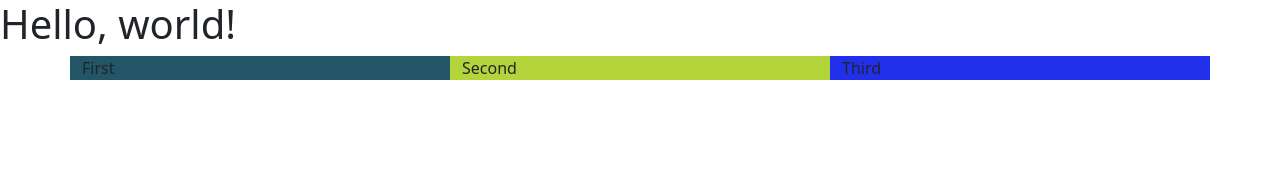
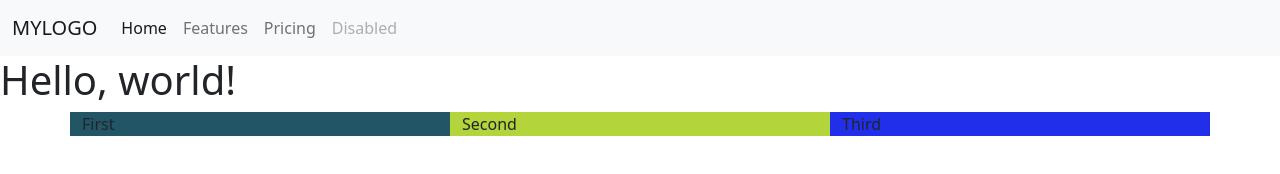
Before and after one commit to NatashaDashkovska/bootstrap, a plain HTML site: page index.html in a window 1280 px wide. Drawn offline with nearby package versions, Linux system fonts and the light colour scheme.

Commit message:
navigation

```diff
--- a/index.html
+++ b/index.html
@@ -10,8 +10,34 @@
 </head>
 
 <body>
+    <nav class="navbar navbar-expand-lg bg-light">
+        <div class="container-fluid">
+            <a class="navbar-brand" href="#">MYLOGO</a>
+            <button class="navbar-toggler" type="button" data-bs-toggle="collapse" data-bs-target="#navbarNav"
+                aria-controls="navbarNav" aria-expanded="false" aria-label="Toggle navigation">
+                <span class="navbar-toggler-icon"></span>
+            </button>
+            <div class="collapse navbar-collapse" id="navbarNav">
+                <ul class="navbar-nav">
+                    <li class="nav-item">
+                        <a class="nav-link active" aria-current="page" href="#">Home</a>
+                    </li>
+                    <li class="nav-item">
+                        <a class="nav-link" href="#">Features</a>
+                    </li>
+                    <li class="nav-item">
+                        <a class="nav-link" href="#">Pricing</a>
+                    </li>
+                    <li class="nav-item">
+                        <a class="nav-link disabled">Disabled</a>
+                    </li>
+                </ul>
+            </div>
+        </div>
+    </nav>
     <h1>Hello, world!</h1>
     <div class="container">
+
         <div class="row">
             <div class="col-md-4" style="background-color: #225566">First</div>
             <div class="col-md-4" style="background-color: #b3d43a">Second</div>
```
